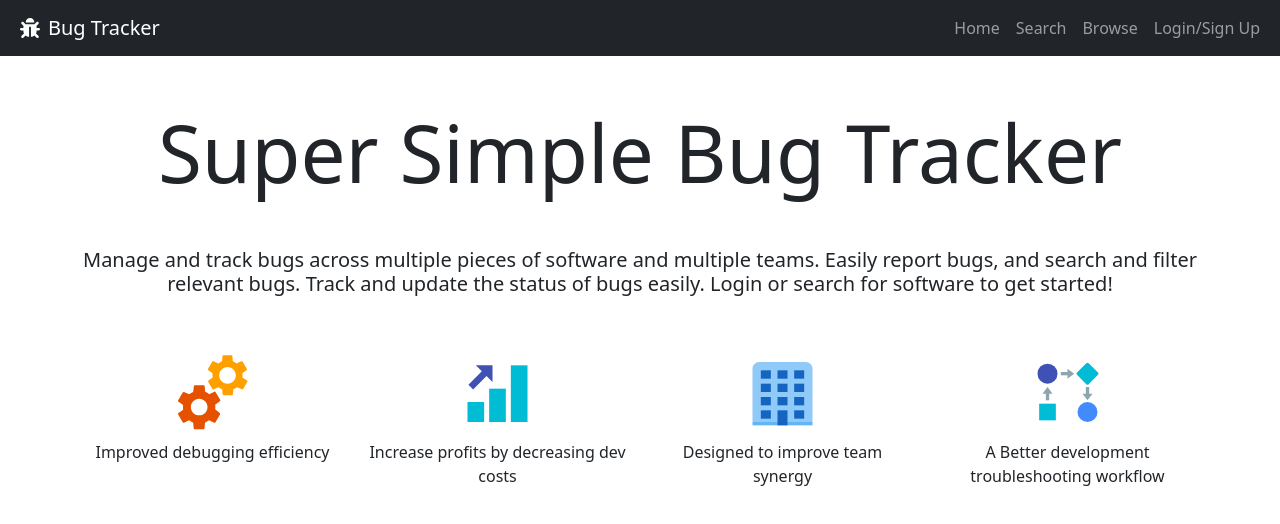
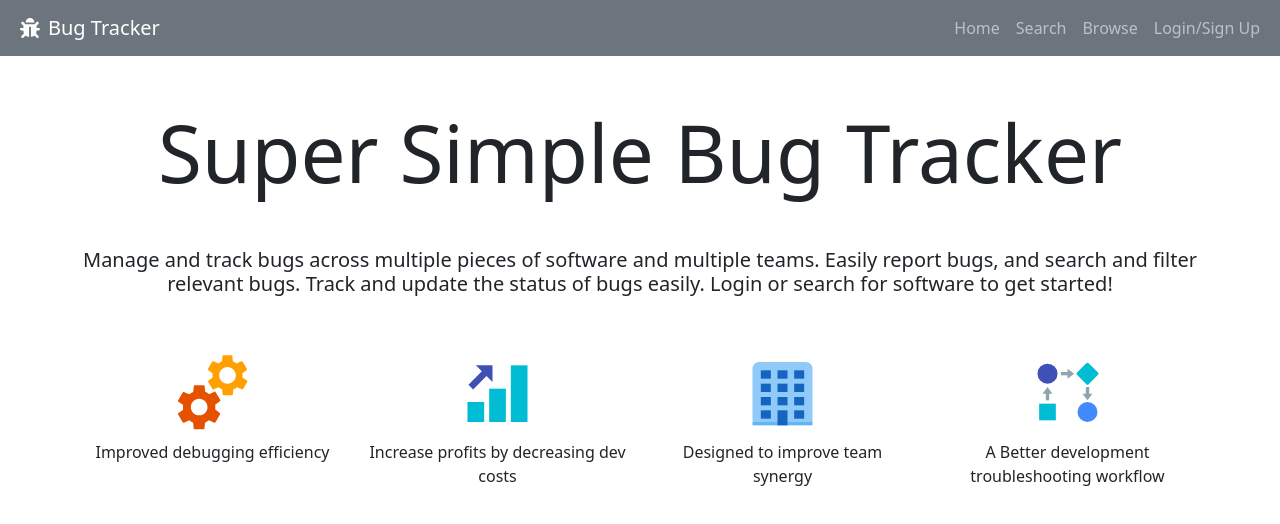
Before and after one commit to mythosmystery/bug-tracker, a React (Create React App) app in the folder client/: page / in a window 1280 px wide. Shown: the top 524 px of the page. Built offline with nearby package versions, Linux system fonts and the light colour scheme.

Commit message:
updated navbar color

```diff
--- a/client/src/components/Navbar.js
+++ b/client/src/components/Navbar.js
@@ -11,7 +11,7 @@ const AppNavbar = () => {
 
    return (
       <>
-         <Navbar bg='dark' variant='dark' expand='sm' sticky='top'>
+         <Navbar bg='secondary' variant='dark' expand='sm' sticky='top'>
             <Container fluid>
                <FaBug size='20' className='text-white mx-2' />
                <Navbar.Brand>Bug Tracker</Navbar.Brand>
```
